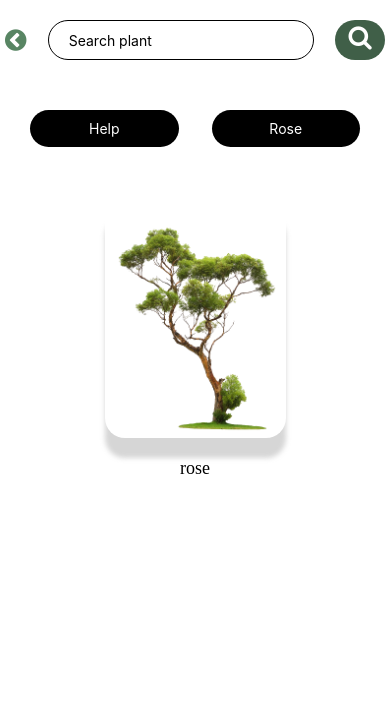
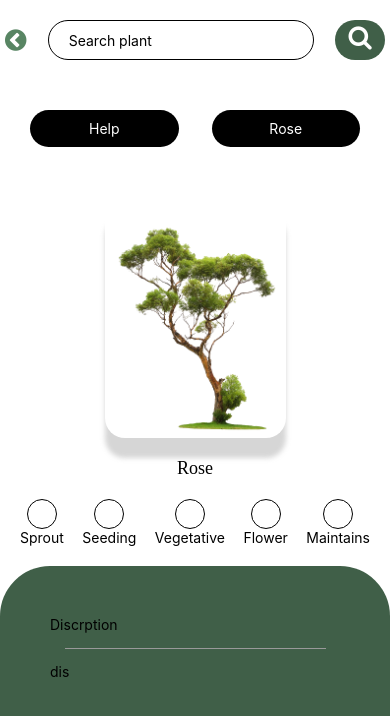
Before and after one commit to janithsdfps/EcoThrive, a React Native app: screen /PlantTracking in a window 390 px wide. Shown: the top 716 px of the page. Built offline with nearby package versions, Linux system fonts and the light colour scheme.

Commit message:
plan tracking frontend done

```diff
--- /dev/null
+++ b/src/compents/line.tsx
@@ -0,0 +1,26 @@
+
+// MyComponent.js
+import React from 'react';
+import { View, Text, StyleSheet } from 'react-native';
+import { Colors } from 'react-native/Libraries/NewAppScreen';
+import { COLORS } from '../theme/Theme';
+
+const Line = () => {
+  return (
+    <View style={styles.container}>
+    </View>
+  );
+};
+
+const styles = StyleSheet.create({
+  container: {
+    width:'90%',
+    height:1,
+    alignSelf:'center',
+    margin:'5%',
+    backgroundColor:COLORS.ash
+
+  }
+});
+
+export default Line;
--- a/src/screens/HireServiceScreen.tsx
+++ b/src/screens/HireServiceScreen.tsx
@@ -6,7 +6,7 @@ import { View, Text, StyleSheet } from 'react-native';
 const MyComponent = () => {
     return (
         <View style={styles.container}>
-            <Text>MyComponent</Text>
+            <Text>hire</Text>
         </View>
     );
 };
--- a/src/screens/PlantTracking.tsx
+++ b/src/screens/PlantTracking.tsx
@@ -3,14 +3,62 @@ import React, { Component, useState } from 'react';
 import { View, Text, StyleSheet, TextInput, TouchableOpacity, Image, ScrollView } from 'react-native';
 import { COLORS } from '../theme/Theme';
 import Icon from "react-native-vector-icons/FontAwesome";
-
+import axios from 'axios';
+import Line from '../compents/line';
 
 
 // create a component
 const PalntTracking = ({navigation}:any) => {
 
-let plantName = 'rose';
-const [schedule, setSchedule] = useState('');
+    let plantName='Rose'
+    const [selectedStage, setSelectedStage] = useState('');
+    const [stageData, setStageData] = useState(null);
+    const [loading, setLoading] = useState(false);
+
+    const stages = [
+      { id: 'sprout', label: 'Sprout' },
+      { id: 'seeding', label: 'Seeding' },
+      { id: 'vegetative', label: 'Vegetative' },
+      { id: 'flower', label: 'Flower' },
+      { id: 'maintains', label: 'Maintains' },
+    ];
+
+    const handlePress = async (stageId:any) => {
+      setSelectedStage(stageId);
+      setLoading(true);
+
+      try {
+        let response;
+
+        // Fetch data based on stageId
+        switch (stageId) {
+          case 'sprout':
+            response = await axios.get('http://your-api-endpoint/sprout-data');
+            break;
+          case 'seeding':
+            response = await axios.get('http://your-api-endpoint/seeding-data');
+            break;
+          case 'vegetative':
+            response = await axios.get('http://your-api-endpoint/vegetative-data');
+            break;
+          case 'flower':
+            response = await axios.get('http://your-api-endpoint/flower-data');
+            break;
+          case 'maintains':
+            response = await axios.get('http://your-api-endpoint/maintains-data');
+            break;
+          default:
+            console.error('Invalid stage ID');
+            return;
+        }
+
+        setStageData(response.data);
+      } catch (error) {
+        console.error(`Error fetching data for ${stageId}:`, error);
+      } finally {
+        setLoading(false);
+      }
+    };
     return (
         <View style={styles.container}>
 
@@ -19,8 +67,7 @@ const [schedule, setSchedule] = useState('');
                 <View style={styles.inputContainer}>
                     <TextInput
                         placeholder="Search plant                                                       "
-                        value={schedule}
-                        onChangeText={setSchedule}
+
                     />
                 </View>
                 <View style ={styles.searchIcon}>
@@ -41,6 +88,29 @@ const [schedule, setSchedule] = useState('');
                     <Image  style={styles.img} source={require('../assets/img/btm_image.png')}/>
                 </View>
                 <Text style={styles.plantName}>{plantName}</Text>
+
+                <View style={styles.trackerContainer}>
+                    {stages.map((stage) => (
+                        <View style={styles.point1container} key={stage.id}>
+                            <TouchableOpacity onPress={() => handlePress(stage.id)}>
+                                <View
+                                style={[
+                                    styles.point1,
+                                    selectedStage === stage.id && styles.selectedPoint,
+                                ]}
+                                >
+                                </View>
+                            </TouchableOpacity>
+                            <Text>{stage.label}</Text>
+                        </View>
+                    ))}
+                </View>
+
+                <View style={styles.discriptionContainer}>
+                    <Text>Discrption</Text>
+                    <Line></Line>
+                    <Text>dis</Text>
+                </View>
             </ScrollView>
 
 
@@ -54,6 +124,7 @@ const styles = StyleSheet.create({
         flex: 1,
         backgroundColor:'white'
     },
+
     containerinput:{
 
         justifyContent:'space-between',
@@ -136,7 +207,36 @@ const styles = StyleSheet.create({
            fontSize:18,
            color:'black',
            alignSelf:'center'
-        }
+        },
+        trackerContainer:{
+            flexDirection:'row',
+            justifyContent:"space-between",
+            margin:20
+        },
+        point1container:{
+            flexDirection:'column',
+            justifyContent:'space-between',
+            alignItems:'center'
+        },
+
+        point1:{
+            width:30,
+            height:30,
+            opacity:1,
+            borderRadius:15,
+            borderWidth:1,
+        },
+        selectedPoint: {
+            backgroundColor:COLORS.primary,
+          },
+
+          discriptionContainer:{
+            width:'100%',
+            height:500,
+            backgroundColor:COLORS.primary,
+            borderRadius:50,
+            padding:50
+          }
 });
 
 //make this component available to the app
--- a/src/screens/SudgectionScreen.tsx
+++ b/src/screens/SudgectionScreen.tsx
@@ -18,6 +18,7 @@ const Suggestion  = ({navigation }:any) => {
   const [schedule, setSchedule] = useState('');
   const [data, setData] = useState([]);
   const [error, setError] = useState(null);
+
 
 
       const fetchSuggestions = async () => {
```
Also changed, not shown: src/compents/TopBar.tsx (added, +51 -0 lines).
